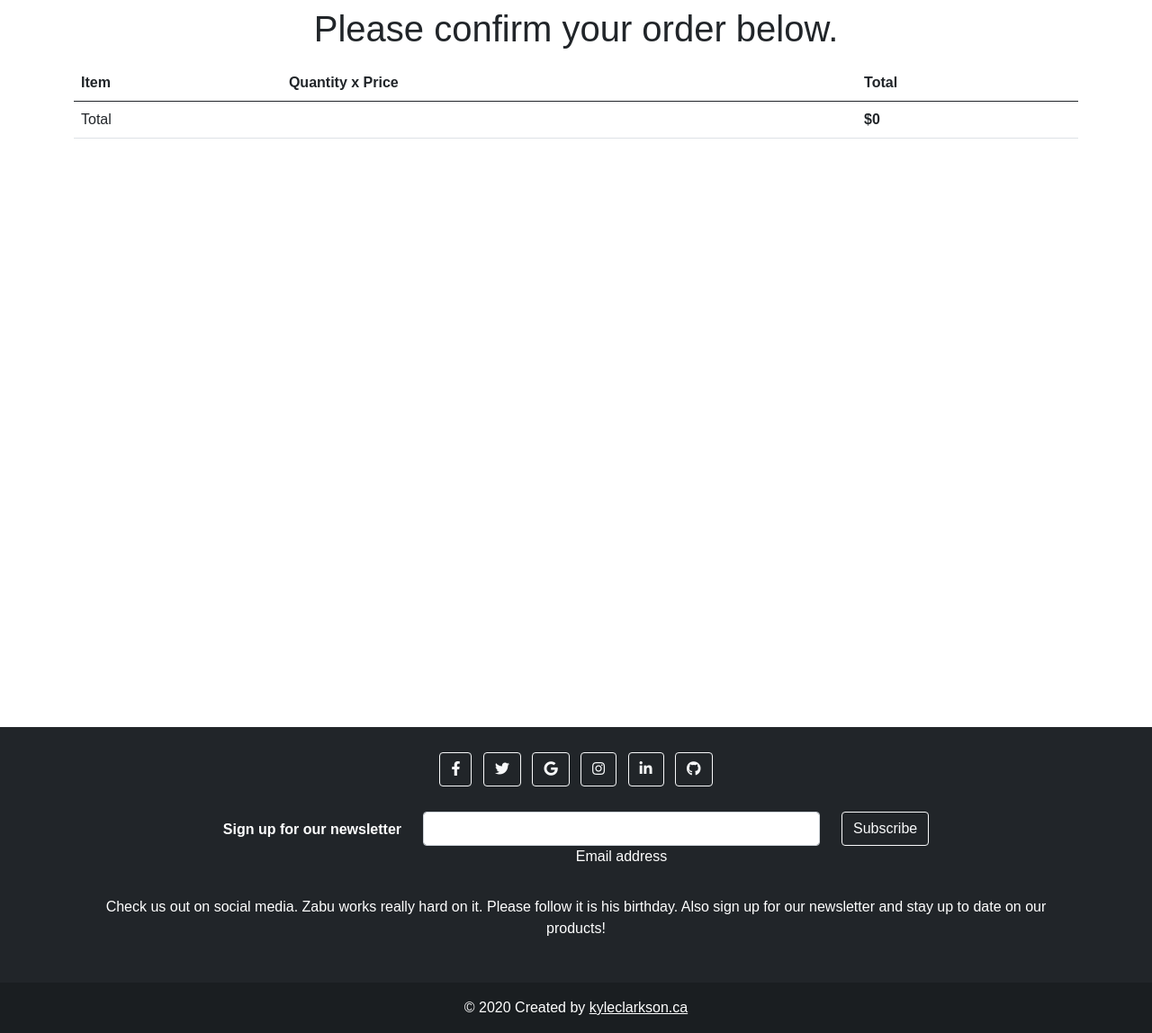
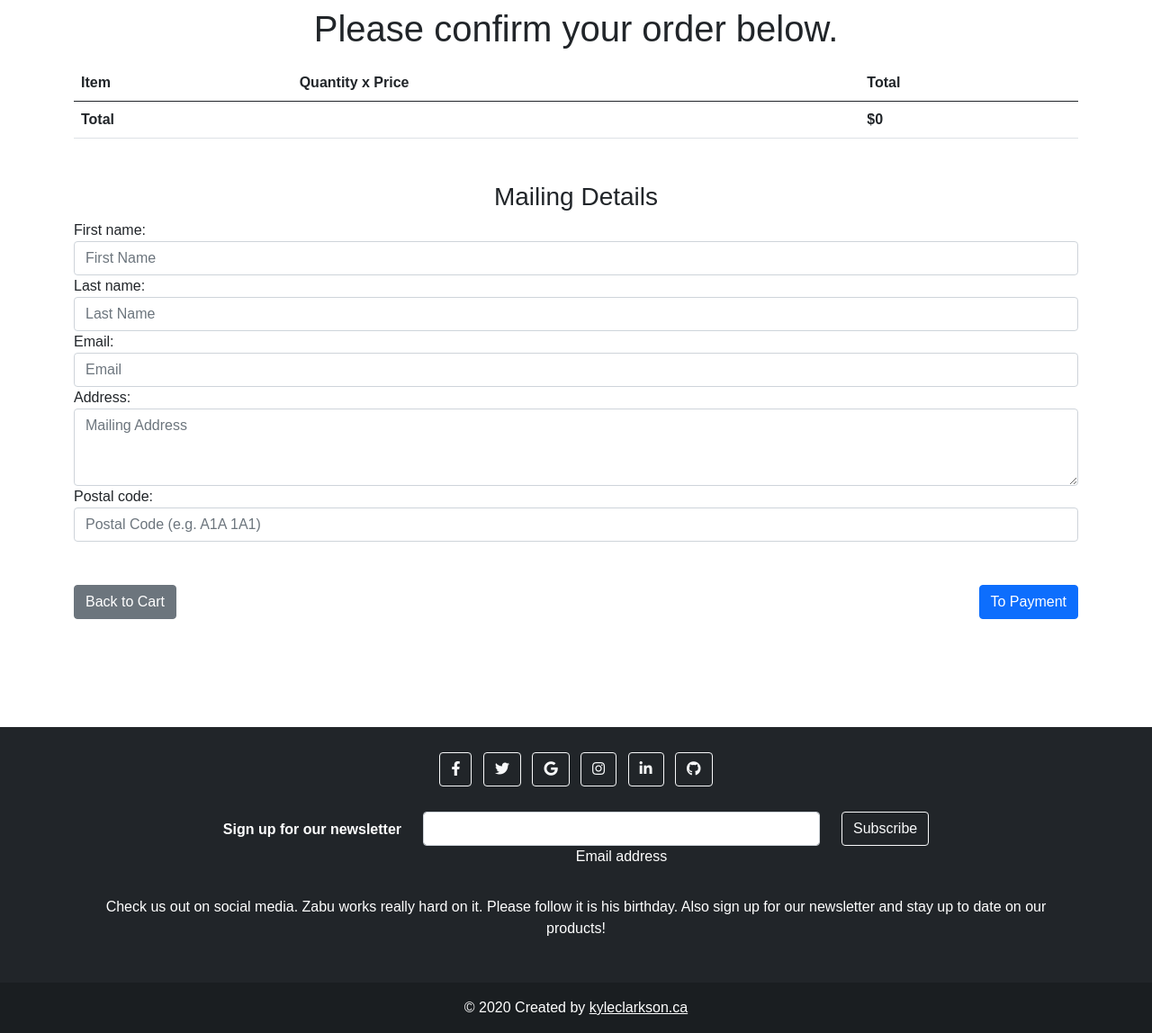
Before and after one commit to kylepclarkson/DemoShop, a Django app: template orders/templates/orders/order/create.html in a window 1280 px wide. Shown: the part 88-1236 px from the top of the page at 90% size. Run offline with Django 3.2, Linux system fonts and the light colour scheme; the template is opened without the code that fills it: values that come from a table or form of the project are taken from there, others are empty; parts of the project's set-up code (start-up, migrations or seed data) failed here and were passed over; some libraries are stand-ins or nearby versions.

Commit message:
Updated Order model

```diff
--- a/orders/admin.py
+++ b/orders/admin.py
@@ -24,7 +24,6 @@ class OrderItemInline(admin.TabularInline):
 class OrderAdmin(admin.ModelAdmin):
     list_display = ['id', 'first_name', 'last_name', 'email', 'address',
                     'postal_code', 'paid', 'created', 'updated',]
-                    # order_detail, order_pdf]
 
     list_filter = ['paid', 'created', 'updated']
     inlines = [OrderItemInline]
--- a/orders/forms.py
+++ b/orders/forms.py
@@ -33,11 +33,11 @@ class OrderCreateForm(forms.ModelForm):
                 'class': 'form-control',
                 'rows': 3,
                 'placeholder': 'Mailing Address',
-                'required': True
+                # 'required': True
             }),
             'postal_code': forms.TextInput(attrs={
                 'class': 'form-control',
                 'placeholder': 'Postal Code (e.g. A1A 1A1)',
-                'required': True
+                # 'required': True
             }),
         }
--- a/orders/models.py
+++ b/orders/models.py
@@ -9,27 +9,20 @@ from coupons.models import Coupon
 
 class Order(models.Model):
     """ Record of a customer's order. """
-    first_name = models.CharField(max_length=50)
-    last_name = models.CharField(max_length=50)
-    email = models.EmailField()
-    address = models.CharField(max_length=250)
+    first_name = models.CharField(max_length=100, null=False)
+    last_name = models.CharField(max_length=100, null=False)
+    email = models.EmailField(null=False)
+
+    address = models.CharField(max_length=300)
     postal_code = models.CharField(max_length=12)
-    # city = models.CharField(max_length=100)
+
     created = models.DateTimeField(auto_now_add=True)
     updated = models.DateTimeField(auto_now=True)
     paid = models.BooleanField(default=False)
-    braintree_id = models.CharField(max_length=150, blank=True)
-    # store coupon and discount in order in case coupon is changed/deleted after order is created.
-    coupon = models.ForeignKey(Coupon,
-                               related_name='orders',
-                               null=True,
-                               blank=True,
-                               on_delete=models.SET_NULL)
-    # discount as value between in [0,100]
-    discount = models.IntegerField(default=0,
-                                   validators=[
-                                       MinValueValidator(0), MaxValueValidator(100)
-                                   ])
+    is_digital = models.BooleanField(default=False)
+
+    coupon = models.ForeignKey(Coupon, related_name='orders', null=True, blank=True, on_delete=models.SET_NULL)
+    discount = models.IntegerField(default=0, validators=[MinValueValidator(0), MaxValueValidator(100)])
 
     class Meta:
         ordering = ('-created',)
--- a/orders/templates/orders/order/create.html
+++ b/orders/templates/orders/order/create.html
@@ -27,13 +27,13 @@
                     <tr>
                         <td>{{ item.product.name }}</td>
                         <td>{{ item.quantity }} x {{ item.price }}</td>
-                        <td>$ {{ item.total_price|floatformat:2 }}</td>
+                        <td>${{ item.total_price|floatformat:2 }}</td>
                     </tr>
                 {% endfor %}
                 </tbody>
                 <tfoot>
                 <tr>
-                    <td>Total</td>
+                    <td><strong>Total</strong></td>
                     <td></td>
                     <td><strong>${{ cart.get_total_price }}</strong></td>
                 </tr>
@@ -52,18 +52,38 @@
                 </tfoot>
             </table>
         </div>
-        {% if cart.contains_physical %}
+
         <div class="container my-5">
             <h3 class="text-center">Mailing Details</h3>
             <form action="" class="needs-validation" method="POST">
                 {% csrf_token %}
-                    {{ form }}
-                    <p class="d-flex justify-content-between my-5">
+                {{ create_order_form }}
+                <div class="d-flex justify-content-between my-5">
                     <a href="{% url 'cart:cart_detail' %}" class="btn btn-secondary">Back to Cart</a>
-                        <input type="submit" class="btn btn-primary" value="Place order">
-                    </p>
+                    <input type="submit" class="btn btn-primary" value="To Payment">
+                </div>
             </form>
         </div>
-        {% endif %}
+
+{#        {% if cart.contains_physical %}#}
+            {# Show form to get mailing address. #}
+{#            <div class="container my-5">#}
+{#                <h3 class="text-center">Mailing Details</h3>#}
+{#                <form action="" class="needs-validation" method="POST">#}
+{#                    {% csrf_token %}#}
+{#                    {{ form }}#}
+{#                    <div class="d-flex justify-content-between my-5">#}
+{#                        <a href="{% url 'cart:cart_detail' %}" class="btn btn-secondary">Back to Cart</a>#}
+{#                        <input type="submit" class="btn btn-primary" value="To Payment">#}
+{#                    </div>#}
+{#                </form>#}
+{#            </div>#}
+{#        {% else %}#}
+            {# display buttons. #}
+{#            <div class="d-flex justify-content-between my-5">#}
+{##}
+{#                <a href="{% url 'cart:cart_detail' %}" class="btn btn-secondary">Back to Cart</a>#}
+{#            </div>#}
+{#        {% endif %}#}
     </div>
 {% endblock %}
```
Also changed, not shown: cart/views.py (+7 -8 lines), orders/views.py (+16 -1 lines), DemoShop/settings/base.py (line endings or trailing spaces), db.sqlite3, media_root/products/2021/04/07/coffee.png (added), orders/migrations/0003_auto_20210406_1454.py (added), orders/migrations/0004_auto_20210407_1433.py (added), 3 other files. Lines whose indentation alone changed are shown as unchanged.
